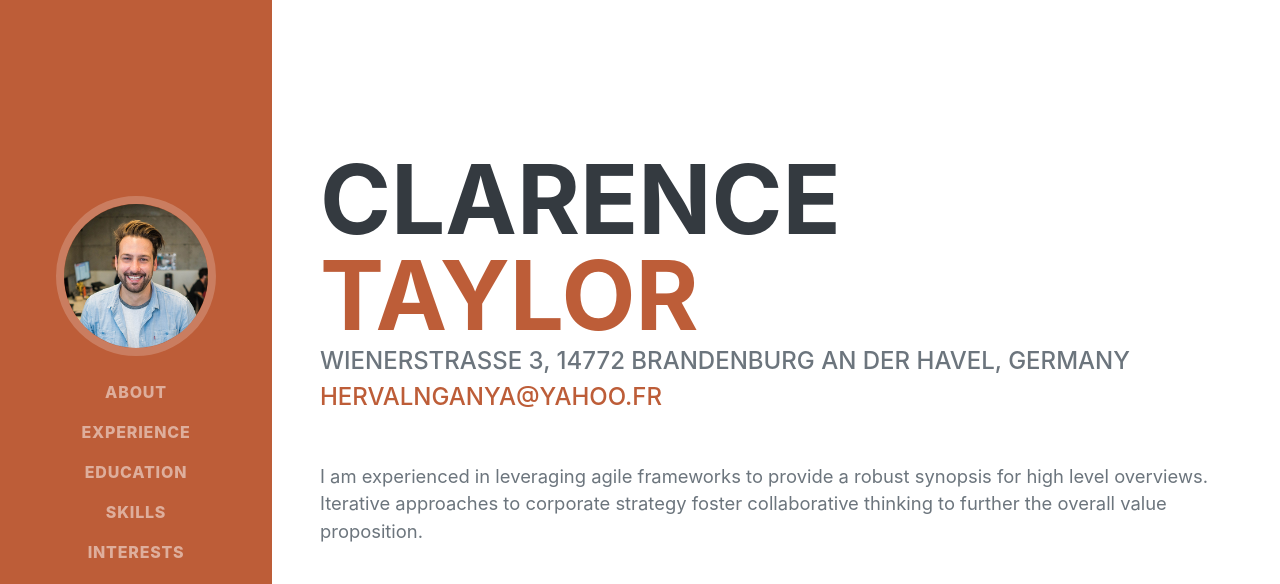
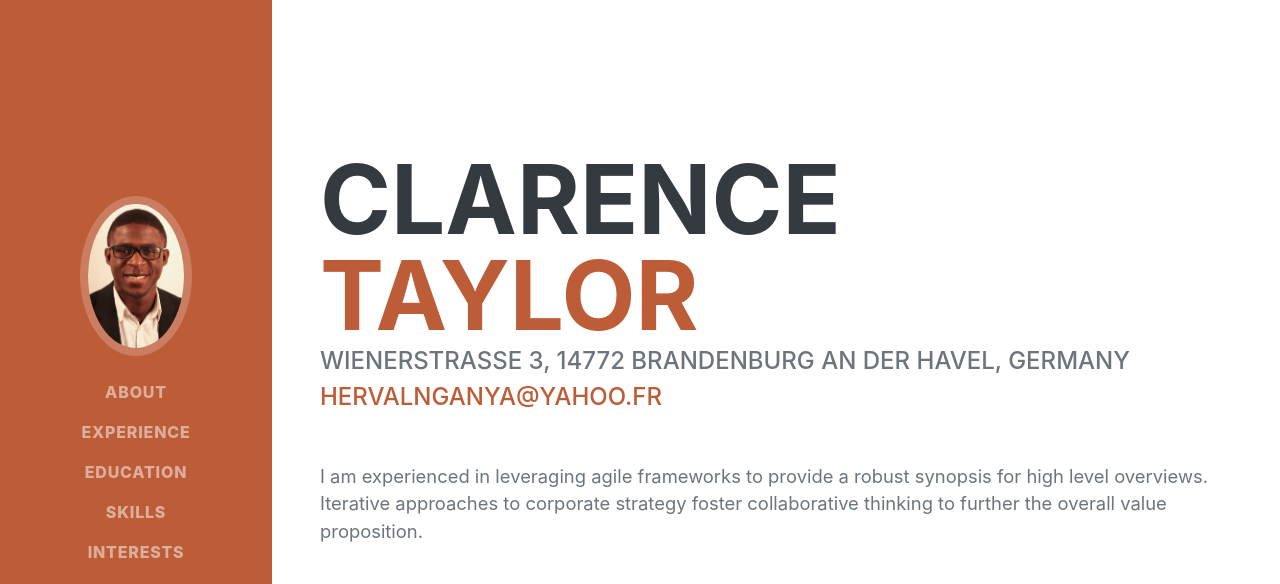
Before and after one commit to MentalistHB/mentalisthb.github.io, a plain HTML site: page index.html in a window 1280 px wide. Shown: the top 584 px of the page. Drawn offline with nearby package versions, Linux system fonts and the light colour scheme; a web font is replaced by a local one.

Commit message:
Update index.html

```diff
--- a/index.html
+++ b/index.html
@@ -20,7 +20,7 @@
         <nav class="navbar navbar-expand-lg navbar-dark bg-primary fixed-top" id="sideNav">
             <a class="navbar-brand js-scroll-trigger" href="#page-top">
                 <span class="d-block d-lg-none">Nganya Nana Herval Bernice</span>
-                <span class="d-none d-lg-block"><img class="img-fluid img-profile rounded-circle mx-auto mb-2" src="assets/img/profile.jpg" alt="" /></span>
+                <span class="d-none d-lg-block"><img class="img-fluid img-profile rounded-circle mx-auto mb-2" src="assets/img/herval.png" alt="" /></span>
             </a>
             <button class="navbar-toggler" type="button" data-toggle="collapse" data-target="#navbarSupportedContent" aria-controls="navbarSupportedContent" aria-expanded="false" aria-label="Toggle navigation"><span class="navbar-toggler-icon"></span></button>
             <div class="collapse navbar-collapse" id="navbarSupportedContent">
```
